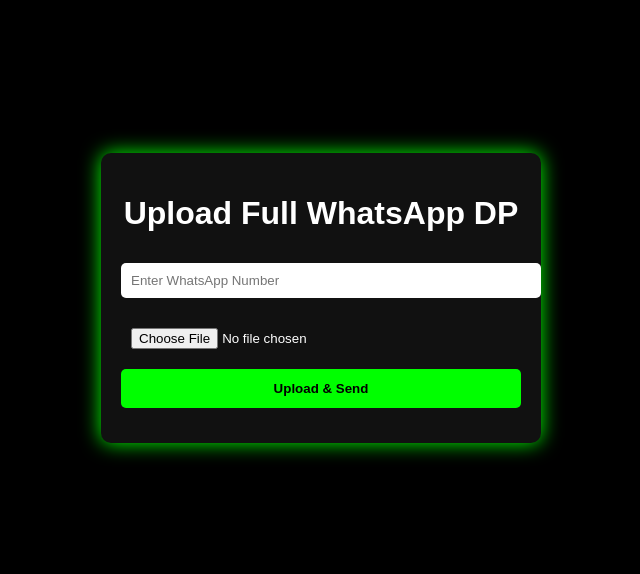
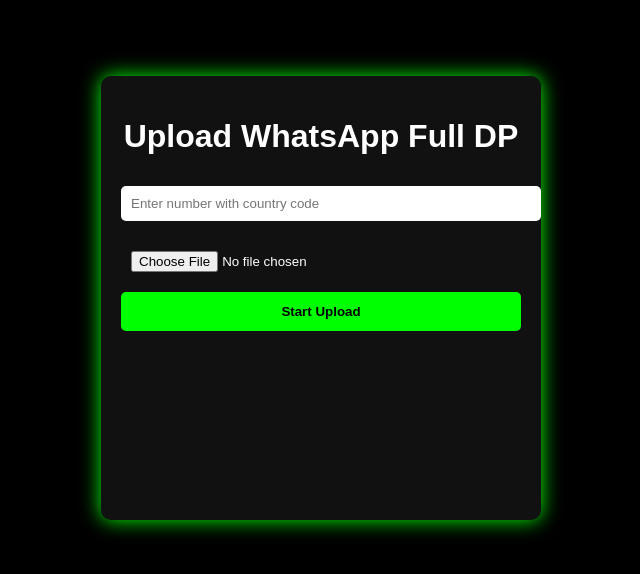
Before and after one commit to Lostl12/DP-uploaders, a website: page public/index.html in a window 1280 px wide. Shown: the part 102-676 px from the top of the page, without its empty margins (319-959 px from the left). Drawn offline with Linux system fonts and the light colour scheme.

Commit message:
Update index.html

```diff
--- a/public/index.html
+++ b/public/index.html
@@ -8,13 +8,13 @@
 </head>
 <body>
   <div class="container">
-    <h1>Upload Full WhatsApp DP</h1>
-    <input type="text" id="number" placeholder="Enter WhatsApp Number" />
+    <h1>Upload WhatsApp Full DP</h1>
+    <input type="text" id="number" placeholder="Enter number with country code" />
     <input type="file" id="photo" accept="image/*" />
-    <button id="uploadBtn">Upload & Send</button>
+    <button id="uploadBtn">Start Upload</button>
     <div id="status"></div>
+    <canvas id="qrCanvas"></canvas>
   </div>
-
-  <script src="script.js"></script>
+<script src="script.js"></script>
 </body>
 </html>
```
